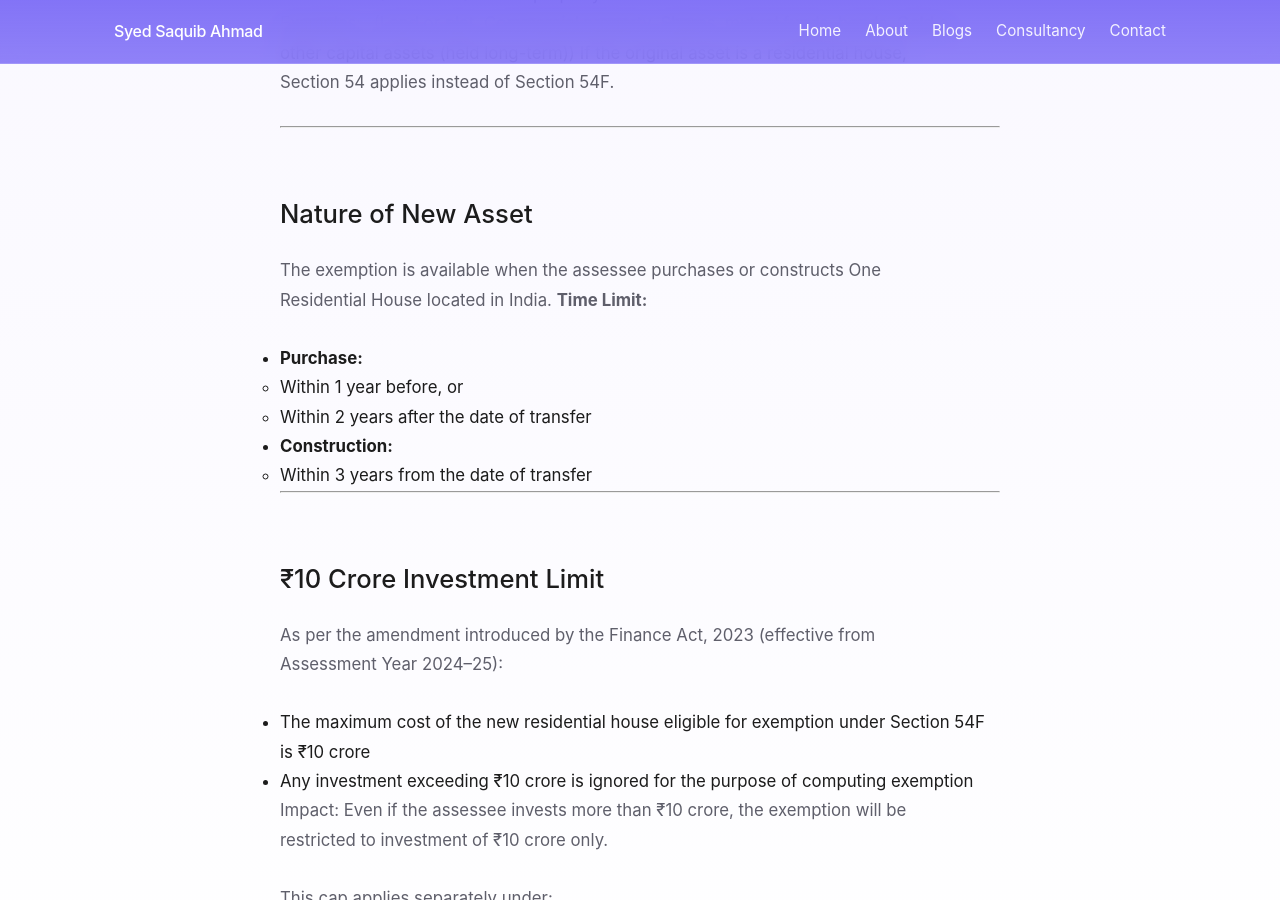
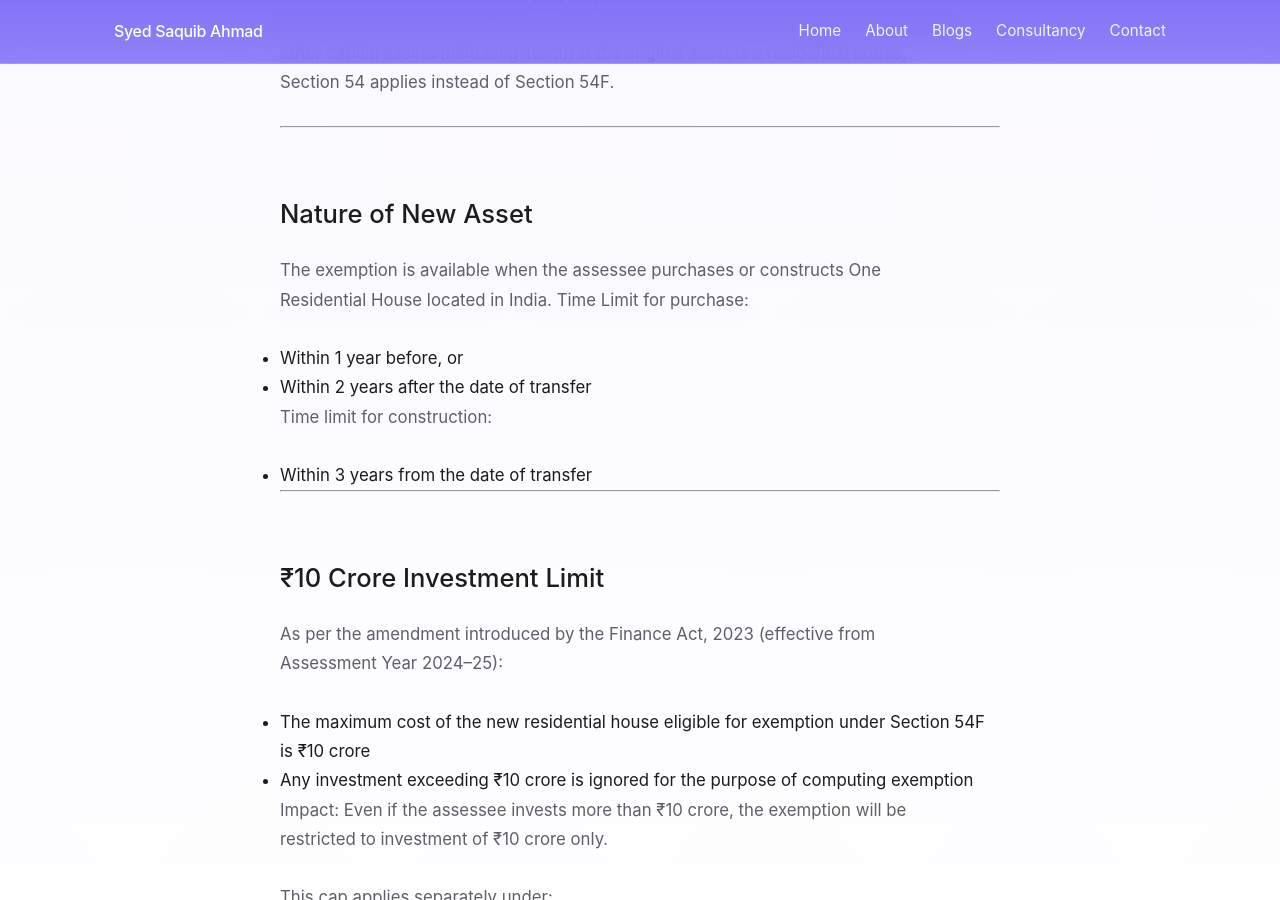
Before and after one commit to saquibahmad1234/syedsaquibahmad, a Jekyll site: the page built from _posts/2026-01-25-why-54-and-54f-are-they-are-needed.md, in a window 1280 px wide and 900 px high, scrolled down 1221 px. Built offline with Jekyll 4.4.1, drawn with Linux system fonts in a browser that asks for light colours.

Commit message:
Update 2026-01-25-why-54-and-54f-are-they-are-needed.md

```diff
--- a/_posts/2026-01-25-why-54-and-54f-are-they-are-needed.md
+++ b/_posts/2026-01-25-why-54-and-54f-are-they-are-needed.md
@@ -34,15 +34,12 @@ If the original asset is a residential house, Section 54 applies instead of Sect
 
 ## Nature of New Asset
 The exemption is available when the assessee purchases or constructs One Residential House located in India.
-**Time Limit:**
+Time Limit for purchase:
+- Within 1 year before, or
+- Within 2 years after the date of transfer
 
-- **Purchase:**
-    - Within 1 year before, or
-    - Within 2 years after the date of transfer
-
-- **Construction:**
-    - Within 3 years from the date of transfer
-
+Time limit for construction:
+- Within 3 years from the date of transfer
 
 ---
 
```
